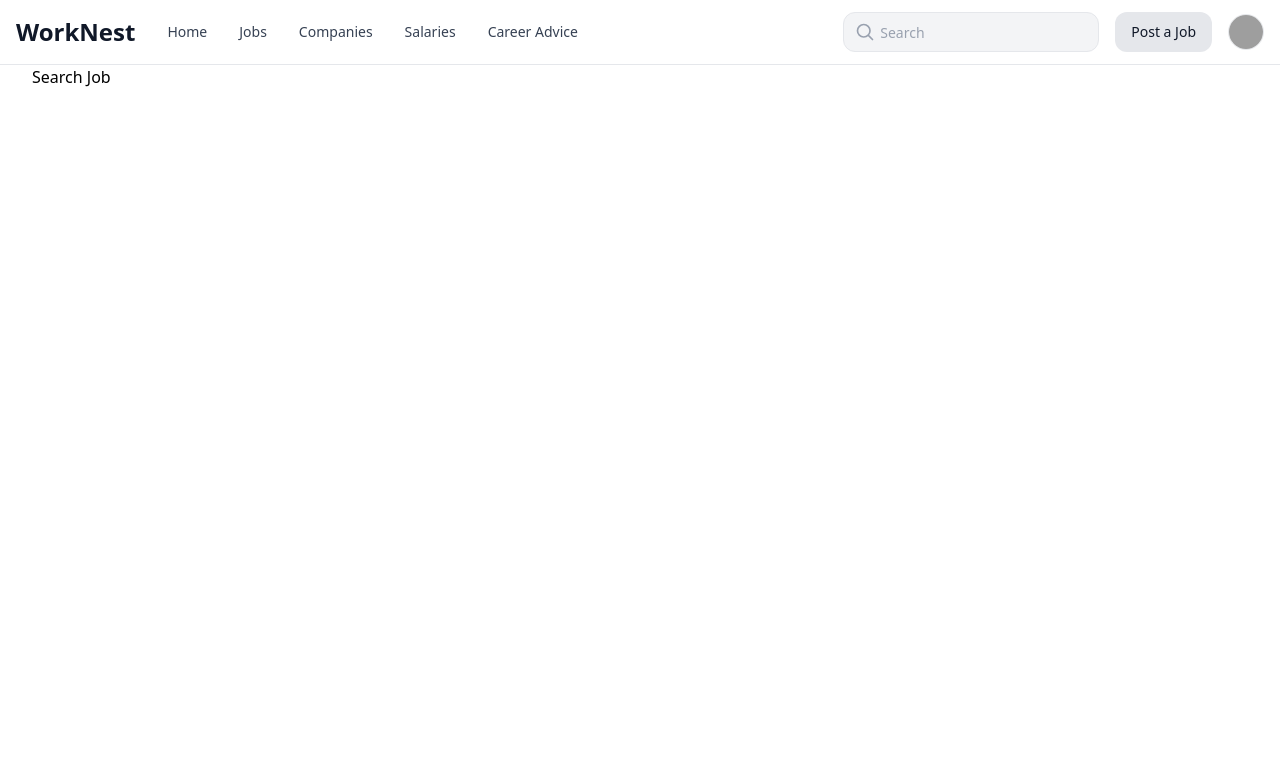
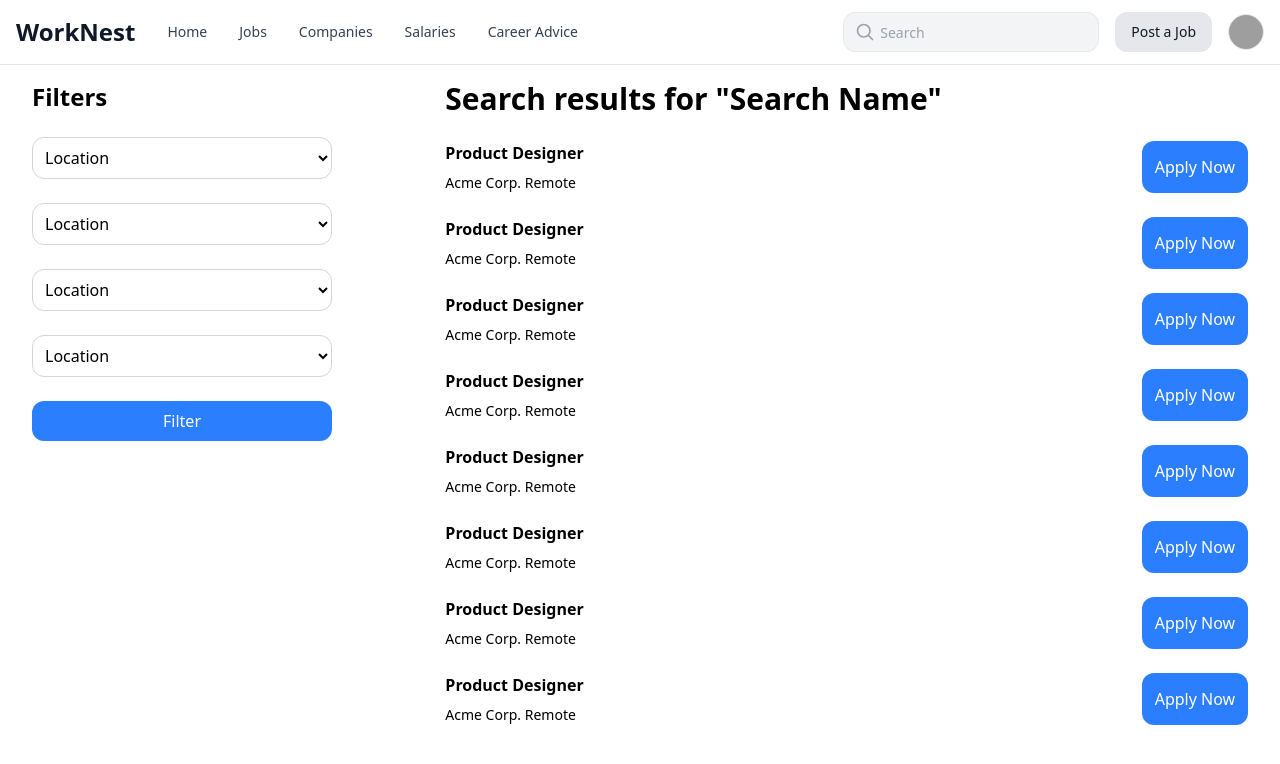
Before and after one commit to kavinduhasakelum/Job-listing-website, a React (Vite) app in the folder Frontend/: page /jobs in a window 1280 px wide. Shown: the top 764 px of the page. Built offline with nearby package versions, Linux system fonts and the light colour scheme; grey boxes are pictures that could not be loaded.

Commit message:
Added job search result page and refactor code blocks into separate components

```diff
--- /dev/null
+++ b/Frontend/src/components/Button.jsx
@@ -0,0 +1,11 @@
+import React from "react";
+
+function Button({Name,width="w-full"}) {
+  return (
+    <button className={`bg-blue-500 hover:bg-blue-400 text-white text-md rounded-xl p-2 focus:ring-blue-500 ${width}`}>
+      {Name}
+    </button>
+  );
+}
+
+export default Button;
--- /dev/null
+++ b/Frontend/src/components/DropDown.jsx
@@ -0,0 +1,16 @@
+import React from "react";
+
+function DropDown({ width = "w-full" }) {
+  return (
+    <div className={width}>
+      <select className="border border-gray-300 rounded-xl p-2 w-full">
+        <option value="">Location</option>
+        <option value="engineering">Engineering</option>
+        <option value="design">Design</option>
+        <option value="marketing">Marketing</option>
+      </select>
+    </div>
+  );
+}
+
+export default DropDown;
--- a/Frontend/src/components/SearchAndFilter.jsx
+++ b/Frontend/src/components/SearchAndFilter.jsx
@@ -1,4 +1,6 @@
 import React from "react";
+import DropDown from "./DropDown";
+import Button from "./Button";
 function SearchAndFilter() {
   return (
     <div className="flex flex-col justify-start items-stretch w-[450px] gap-4 mt-8">
@@ -26,19 +28,9 @@ function SearchAndFilter() {
           className="h-10 w-full rounded-xl bg-gray-100 border border-gray-200 pl-9 pr-3 text-sm text-gray-900 placeholder:text-gray-400 focus:outline-none focus:ring-2 focus:ring-blue-500"
         />
       </div>
-      <select className="border border-gray-300 rounded-xl p-2">
-        <option value="">Location</option>
-        <option value="engineering">Engineering</option>
-        <option value="design">Design</option>
-        <option value="marketing">Marketing</option>
-      </select>
-      <select className="border border-gray-300 rounded-xl p-2">
-        <option value="">Job</option>
-        <option value="engineering">Engineering</option>
-        <option value="design">Design</option>
-        <option value="marketing">Marketing</option>
-      </select>
-      <button className="bg-blue-500 text-white rounded-xl p-2 focus:ring-blue-500">Search</button>
+      <DropDown />
+      <DropDown />
+    <Button Name="Search Jobs"/>
     </div>
   );
 }
--- /dev/null
+++ b/Frontend/src/components/SearchResultJobDetail.jsx
@@ -0,0 +1,15 @@
+import React from "react";
+import Button from "./Button";
+function SearchResultJobDetail() {
+  return (
+    <div className="flex justify-between w-full">
+      <div className="flex flex-col gap-2 w-full">
+        <p className="text-md font-semibold">Product Designer</p>
+        <p className="text-sm font-light">Acme Corp. Remote</p>
+      </div>
+      <Button Name="Apply Now" width="w-[120px]" />
+    </div>
+  );
+}
+
+export default SearchResultJobDetail;
--- a/Frontend/src/pages/JobPostForm.jsx
+++ b/Frontend/src/pages/JobPostForm.jsx
@@ -5,10 +5,10 @@ function JobPostForm() {
   return (
     <div className="flex justify-center items-center">
       <div className="flex flex-col justify-center items-center max-w-lg w-full mx-6">
-      <h1 className="text-2xl font-bold mb-6">Post a job</h1>
-      <JobForm />
+        <h1 className="text-2xl font-bold mb-6">Post a job</h1>
+        <JobForm />
       </div>
-  </div>
+    </div>
   );
 }
 
--- a/Frontend/src/pages/RegisterLogin.jsx
+++ b/Frontend/src/pages/RegisterLogin.jsx
@@ -7,7 +7,7 @@ function RegisterLogin() {
     <div className="flex justify-center items-center min-h-screen">
       <div className="flex flex-col justify-center items-center gap-4 w-[500px] mx-auto px-6 py-7 border border-gray-300 rounded-lg shadow-lg">
         <h2 className="text-3xl font-semibold">
-          {isLogin ? "Login to your account" : "Create your account"}
+          {isLogin ? "Login to your account" : "Create your account "}
         </h2>
         <form className="flex flex-col gap-4 w-full">
           {!isLogin && (
--- a/Frontend/src/pages/SearchJob.jsx
+++ b/Frontend/src/pages/SearchJob.jsx
@@ -1,10 +1,31 @@
 import React from "react";
+import DropDown from "../components/DropDown";
+import Button from "../components/Button";
+import SearchResultJobDetail from "../components/SearchResultJobDetail";
 
 function SearchJob() {
   return (
-    <>
-      <h1>Search Job</h1>
-    </>
+    <div className="flex justify-center gap-3 mt-4">
+      <div className="flex flex-col gap-6 basis-1/3">
+        <h1 className="text-2xl font-bold">Filters</h1>
+        <DropDown width="w-[300px]"/>
+        <DropDown width="w-[300px]"/>
+        <DropDown width="w-[300px]"/>
+        <DropDown width="w-[300px]"/>
+        <Button Name="Filter" width="w-[300px]"/>
+      </div>
+      <div className="flex flex-col gap-6 basis-2/3">
+        <h1 className="text-3xl font-bold">Search results for "Search Name"</h1>
+        <SearchResultJobDetail />
+        <SearchResultJobDetail />
+        <SearchResultJobDetail />
+        <SearchResultJobDetail />
+        <SearchResultJobDetail />
+        <SearchResultJobDetail />
+        <SearchResultJobDetail />
+        <SearchResultJobDetail />
+      </div>
+    </div>
   );
 }
 
```
